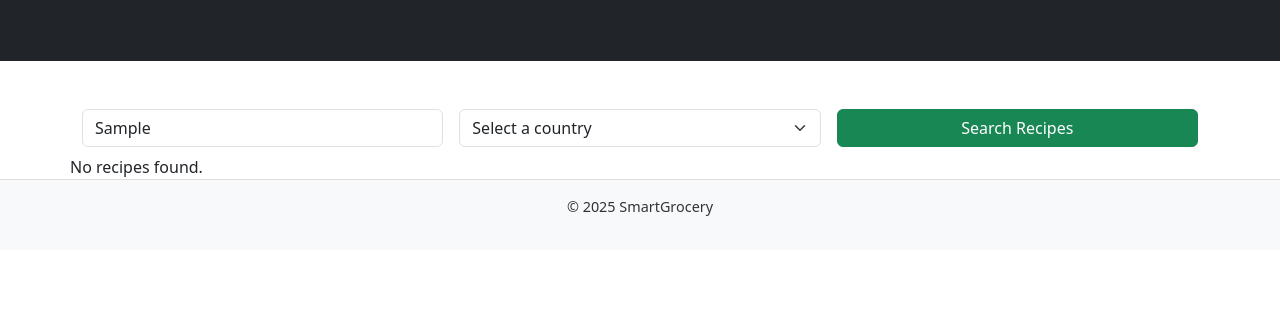
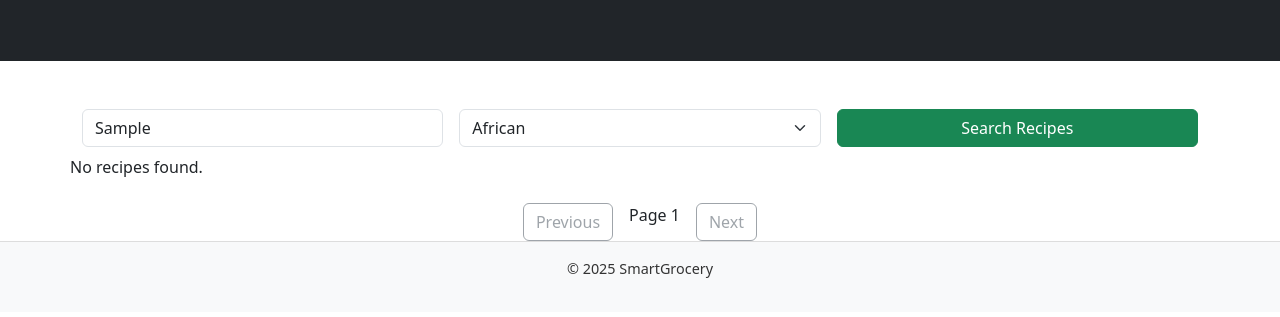
Before and after one commit to CS272-F25/p16, a plain HTML site: page recipe-recommendations.html in a window 1280 px wide. Both pictures are taken after typing "Sample" into the empty fields and a click on the button "Search Recipes". Shown: the part 279-596 px from the top of the page. Drawn offline with nearby package versions, Linux system fonts and the light colour scheme; no server answers.

Commit message:
Updated recipes page to allow user to go through multiple pages

```diff
--- /dev/null
+++ b/js/config.js
@@ -0,0 +1,2 @@
+//export const SPOONACULAR_API_KEY = "8ed963731dc9494d94e886e150d6ce1f"; // First key
+export const SPOONACULAR_API_KEY = "db929346321c4fcf847852a11df85888"; // Backup key
--- a/js/recipe-recommendations.js
+++ b/js/recipe-recommendations.js
@@ -1,17 +1,34 @@
-const API_KEY = "8ed963731dc9494d94e886e150d6ce1f";
+import { SPOONACULAR_API_KEY } from "./config.js";
 
+const API_KEY = SPOONACULAR_API_KEY;
+
+const PAGE_SIZE = 10;
+
+// ================= DOM ELEMENTS =================
 const ingredientsInput = document.getElementById("ingredientsInput");
 const countryDropdown = document.getElementById("countryDropdown");
 const recipesContainer = document.getElementById("recipesContainer");
 const searchBtn = document.getElementById("searchBtn");
 
-// --- Helper to strip all HTML tags ---
+const prevBtn = document.getElementById("prevBtn");
+const nextBtn = document.getElementById("nextBtn");
+const pageIndicator = document.getElementById("pageIndicator");
+
+// ================= STATE =================
+let currentPage = 0;
+let lastSearch = {
+  ingredients: "",
+  cuisine: ""
+};
+
+// ================= HELPERS =================
 function stripHtml(html) {
-  const tmp = document.createElement("div");
-  tmp.innerHTML = html;
-  return tmp.textContent || tmp.innerText || "";
+  const div = document.createElement("div");
+  div.innerHTML = html;
+  return div.textContent || div.innerText || "";
 }
 
+// ================= EVENT LISTENERS =================
 searchBtn.addEventListener("click", async () => {
   const ingredients = ingredientsInput.value.trim();
   const cuisine = countryDropdown.value;
@@ -21,17 +38,38 @@ searchBtn.addEventListener("click", async () => {
     return;
   }
 
-  recipesContainer.innerHTML = "<p>Loading recipes...</p>";
+  // Reset pagination state
+  currentPage = 0;
+  lastSearch = { ingredients, cuisine };
 
-  const recipes = await fetchRecipes(ingredients, cuisine);
-  displayRecipes(recipes);
+  prevBtn.disabled = true;
+  nextBtn.disabled = false;
+  pageIndicator.textContent = "Page 1";
+
+  await loadPage();
 });
 
-async function fetchRecipes(ingredients, cuisine) {
+nextBtn.addEventListener("click", async () => {
+  currentPage++;
+  await loadPage();
+});
+
+prevBtn.addEventListener("click", async () => {
+  if (currentPage > 0) {
+    currentPage--;
+    await loadPage();
+  }
+});
+
+// ================= DATA FETCH =================
+async function fetchRecipes(ingredients, cuisine, page) {
+  const offset = page * PAGE_SIZE;
+
   const params = new URLSearchParams({
     includeIngredients: ingredients,
-    cuisine,
-    number: 25,
+    cuisine: cuisine,
+    number: PAGE_SIZE,
+    offset: offset,
     addRecipeInformation: true
   });
 
@@ -47,6 +85,25 @@ async function fetchRecipes(ingredients, cuisine) {
   }
 }
 
+// ================= PAGE LOADER =================
+async function loadPage() {
+  recipesContainer.innerHTML = "<p>Loading recipes...</p>";
+
+  const recipes = await fetchRecipes(
+    lastSearch.ingredients,
+    lastSearch.cuisine,
+    currentPage
+  );
+
+  displayRecipes(recipes);
+
+  pageIndicator.textContent = `Page ${currentPage + 1}`;
+
+  prevBtn.disabled = currentPage === 0;
+  nextBtn.disabled = recipes.length < PAGE_SIZE;
+}
+
+// ================= UI RENDER =================
 function displayRecipes(recipes) {
   recipesContainer.innerHTML = "";
 
@@ -55,18 +112,19 @@ function displayRecipes(recipes) {
     return;
   }
 
-  recipes.forEach(r => {
-    // Strip all HTML from summary
-    const summaryText = r.summary ? stripHtml(r.summary) : "No summary available.";
+  recipes.forEach(recipe => {
+    const summaryText = recipe.summary
+      ? stripHtml(recipe.summary)
+      : "No description available.";
 
     const card = document.createElement("div");
-    card.className = "col-md-6";
+    card.className = "col-md-6 mb-4";
 
     card.innerHTML = `
       <div class="card h-100 shadow-sm p-3">
-        <img src="${r.image}" class="card-img-top mb-2" alt="${r.title}">
+        <img src="${recipe.image}" class="card-img-top mb-2" alt="${recipe.title}">
         <div class="card-body">
-          <h5 class="card-title">${r.title}</h5>
+          <h5 class="card-title">${recipe.title}</h5>
           <p>${summaryText}</p>
         </div>
       </div>
--- a/recipe-recommendations.html
+++ b/recipe-recommendations.html
@@ -28,15 +28,30 @@
     </div>
     <div class="col-md-4">
       <select id="countryDropdown" class="form-select">
-        <option value="">Select a country</option>
-        <option value="italian">Italy</option>
-        <option value="mexican">Mexico</option>
-        <option value="japanese">Japan</option>
-        <option value="chinese">China</option>
-        <option value="indian">India</option>
-        <option value="thai">Thailand</option>
-        <option value="french">France</option>
-        <option value="greek">Greece</option>
+      <option value="african">African</option>
+      <option value="american">American</option>
+      <option value="british">British</option>
+      <option value="cajun">Cajun</option>
+      <option value="caribbean">Caribbean</option>
+      <option value="chinese">Chinese</option>
+      <option value="eastern european">Eastern European</option>
+      <option value="french">French</option>
+      <option value="german">German</option>
+      <option value="greek">Greek</option>
+      <option value="indian">Indian</option>
+      <option value="irish">Irish</option>
+      <option value="italian">Italian</option>
+      <option value="japanese">Japanese</option>
+      <option value="korean">Korean</option>
+      <option value="latin american">Latin American</option>
+      <option value="mediterranean">Mediterranean</option>
+      <option value="mexican">Mexican</option>
+      <option value="middle eastern">Middle Eastern</option>
+      <option value="nordic">Nordic</option>
+      <option value="southern">Southern</option>
+      <option value="spanish">Spanish</option>
+      <option value="thai">Thai</option>
+      <option value="vietnamese">Vietnamese</option>
       </select>
     </div>
     <div class="col-md-4">
@@ -49,11 +64,19 @@
   <div id="recipesContainer" class="row gy-3"></div>
 </div>
 
+<div class="container d-flex justify-content-center gap-3 mt-4">
+  <button class="btn btn-outline-secondary" id="prevBtn" disabled>Previous</button>
+  <span id="pageIndicator">Page 1</span>
+  <button class="btn btn-outline-secondary" id="nextBtn">Next</button>
+</div>
+
+
 <div id="footer"></div>
 
 <script src="https://cdn.jsdelivr.net/npm/bootstrap@5.3.3/dist/js/bootstrap.bundle.min.js"></script>
 <script src="js/global.js"></script>
 <script type="module" src="js/recipe-recommendations.js"></script>
+<script type="module" src="js/script.js"></script>
 
 </body>
 </html>
```
